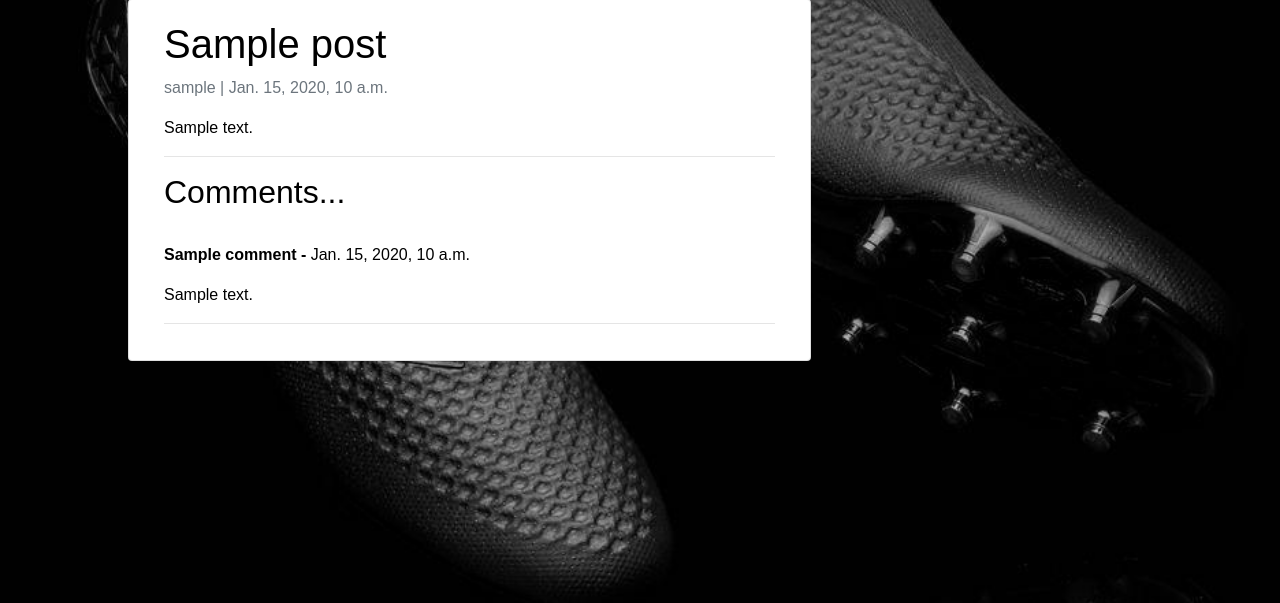
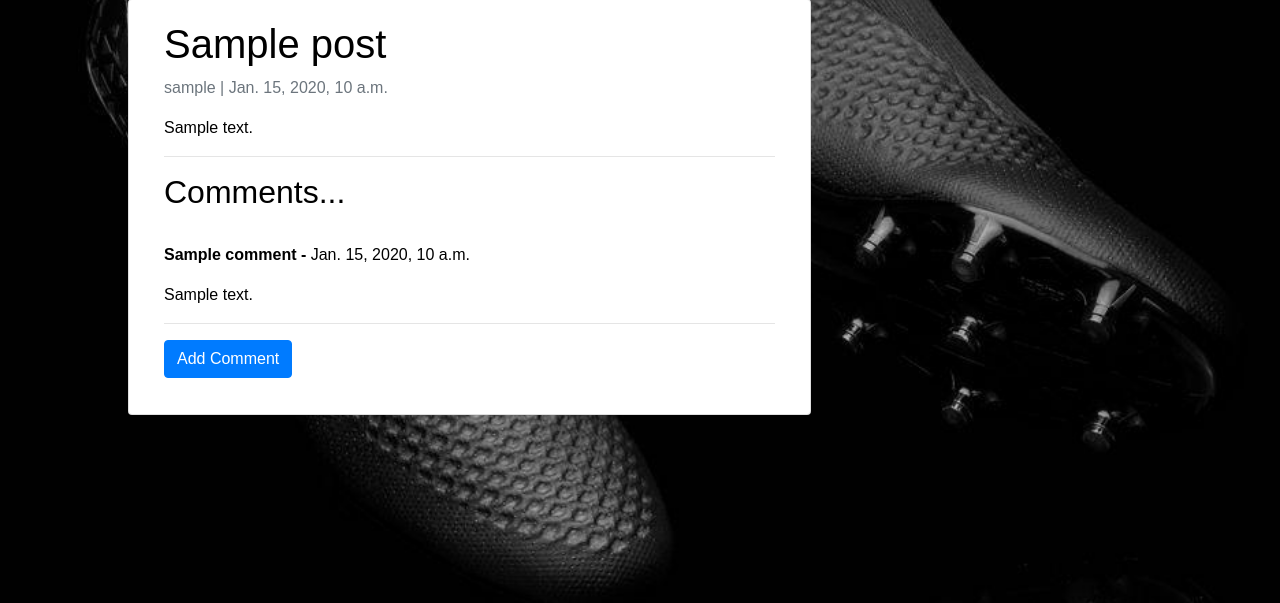
Before and after one commit to Code-Institute-Submissions/get_booted, a Django app: a page that uses blog/templates/blog/post_detail.html in a window 1280 px wide. Shown: the part 181-784 px from the top of the page. Run offline with Django 3.2, Linux system fonts and the light colour scheme; tables that the repository leaves empty hold one stand-in row (values such as "Sample post"); parts of the project's set-up code (start-up, migrations or seed data) failed here and were passed over; some libraries are stand-ins or nearby versions.

Commit message:
post_detail updated new response with the comment system

```diff
--- a/blog/templates/blog/post_detail.html
+++ b/blog/templates/blog/post_detail.html
@@ -16,19 +16,25 @@
                     <p class=" text-muted">{{ post.author }} | {{ post.created_on }}</p>
                     <div class="card-text ">
                         <p>{{ object.content | safe }}</p>
-                    <hr>
+                        <hr>
                         <h2>Comments... </h2>
-                    <br>
+                        <br>
                         <div>
                             {% if not post.comments.all %}
                                 <p>No comments yet .. </p>
                                 <p><a href="{% url 'add_comment' post.slug %}">Add Comment</a></p>
                             {% else %}
                                 {% for comment in post.comments.all %}
-                                    <p><strong>{{ comment.name }} -</strong> {{ comment.date }}</p>
-                                    <p>{{ comment.body }}</p>
-                                    <hr>
+                                    <div class="comments {% if forloop.counter > 3 %}d-none{% endif %}">
+                                        <p><strong>{{ comment.name }} -</strong> {{ comment.date }}</p>
+                                        <p>{{ comment.body }}</p>
+                                        <hr>
+                                    </div>
                                 {% endfor %}
+                                {% if post.comments.all|length > 3 %}
+                                    <button class="btn btn-secondary">Show All Comments</button>
+                                {% endif %}
+                                <p><a class="btn btn-primary" href="{% url 'add_comment' post.slug %}">Add Comment</a></p>
                             {% endif %}
                         </div>
                     </div>
```
Also changed, not shown: output.png, 1 other file.
